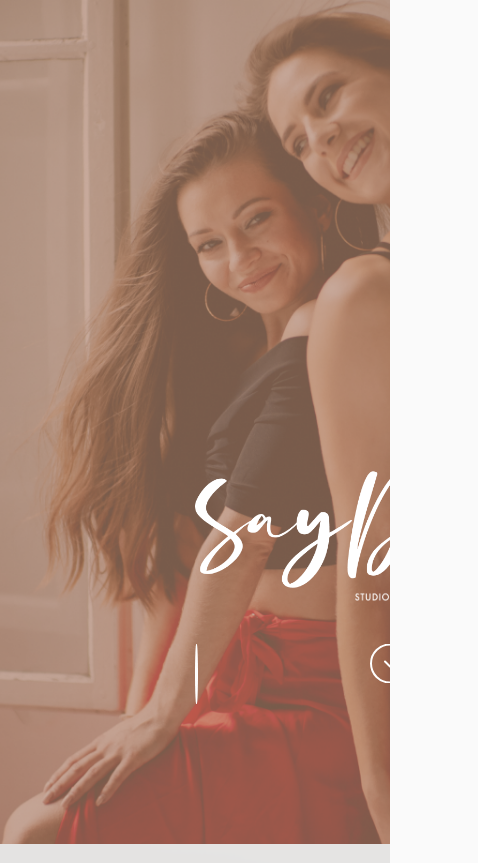
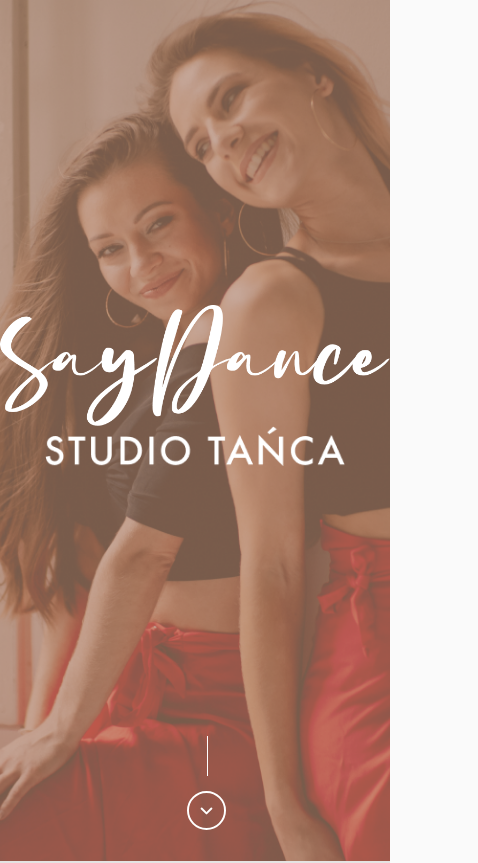
Before and after one commit to MichSzmid/SayDance-v2, a React (Create React App) app: page / in a window 390 px wide. Shown: the top 863 px of the page, 478 px wide, since content can reach past the window. Built offline with nearby package versions, Linux system fonts and the light colour scheme.

Commit message:
Mobile UI fix (header)

```diff
--- a/public/index.html
+++ b/public/index.html
@@ -3,8 +3,10 @@
   <head>
     <meta charset="utf-8" />
     <link rel="icon" href="./favicon.ico" />
-    <meta name="viewport" content="width=device-width, initial-scale=1" />
+    <meta name="viewport" content="width=device-width, initial-scale=1">
     <meta  name="description" content="saydance.pl" />
+    <meta name="theme-color" content="#bb8d76" />
+    <meta name="apple-mobile-web-app-capable" content="yes" />
     <link rel="manifest" href="%PUBLIC_URL%/manifest.json" />
     <title>Say Dance | Studio Tańca</title>
   </head>
--- a/src/Components/Content/6 Footer.js
+++ b/src/Components/Content/6 Footer.js
@@ -1,19 +1,78 @@
 import React from 'react';
 
 const Footer = () => {
+
+        const AdressStyle = {
+            fontFamily:"Abril Fatface",
+            fontSize: "2.3vw",
+            letterSpacing: "1px",
+            fontWeight: "400",
+            margin:"0",
+            padding: "0",
+            color:"#555555",
+            float:"left",
+            textAlign: "left",
+        }
+
+        const footerStyleMapsDiv = {
+            display:"block",
+            position:"relative",
+            float:"left",
+            textAlign:"left",
+            width:"100%",
+            margin:"30px 0 0 0"
+        }
+        const footerStyleMaps = {
+            color:"rgb(77, 77, 77)",
+            width:"100%",
+            marginTop:"60px",
+            fontSize: "18px",
+            fontWeight: "100",
+        }
+        const contactPhoneStyleDiv = {
+            float:"left",
+            width:"100%",
+            margin:"80px 0 0 0"
+        }
+        const contactPhoneStyle = {
+            fontWeight:"bold",
+            padding:"0",
+            margin:"2px",
+            width:"100%",
+            textAlign:"left",
+            color:"rgb(187, 141, 118)",
+            fontFamily:"sans-serif",
+            fontWeight:"500",
+            fontSize:"24px",
+    }
+        const contactMailStyle = {
+            marginTop:"40px",
+            color:"rgb(187, 141, 118)",
+            fontFamily:"sans-serif",
+            float:"left",
+            fontSize:"24px",
+    }
     return(
         <section className="content footer background-image">
             <div className="contact-sheet">
                 <div className="logo background-image"></div>
-                <a className="adress"> Siemianowicka 84, <br/>Bytom</a>
-                <br/><br/> <a href="https://www.google.pl/maps/place/
-                Siemianowicka+84,+41-902+Bytom/@50.344539,18.9470145,246a,43.9y,184.49h,44.91t/
-                data=!3m1!1e3!4m5!3m4!1s0x4716d31b9f75c1c9:0x2a6359c0c587c47b!8m2!3d50.3419447!4d18.9461527?ucbcb=1">
+                <a style={AdressStyle}> Siemianowicka 84, <br/>Bytom</a>
+                <div style={footerStyleMapsDiv}>
+                    <a style={footerStyleMaps} target="_blank" href="https://www.google.com/maps/place/
+                    Siemianowicka+84,+41-902+Bytom/@50.344539,18.9470145,246a,43.9y,184.49h,44.91t/
+                    data=!3m1!1e3!4m5!3m4!1s0x4716d31b9f75c1c9:0x2a6359c0c587c47b!8m2!3d50.3419447!4d18.9461527?ucbcb=1">
                     Zobacz na mapie
                 </a>
+                </div>
+                {/* <div style={contactPhoneStyleDiv}>
+                    <p style={contactPhoneStyle}>886 097 832 - Kasia</p>
+                    <p style={contactPhoneStyle}>503 363 067 - Kamila</p>
+                    <p><a href="mailto:hello.saydance@gmail.com" style={contactMailStyle} >hello.saydance@gmail.com</a></p>
+                </div> */}
             </div>
         </section>
     )
+
 };
 
 export default Footer;
--- a/src/Components/Content/Header/Header.jsx
+++ b/src/Components/Content/Header/Header.jsx
@@ -3,17 +3,17 @@ import { Link, animateScroll as scroll } from "react-scroll";
 
 const Header = () => {
     return(
-         <div className="active header background-image" id="home">
+         <section className="active header background-image" id="home">
 
              <div className="header-logo">
                 <div className="logo1 background-image"></div>
                 <div className="logo2 background-image"></div>
-                <div className="vertical-line" style={{display:"block"}}></div>
                 <div className="center-scroll background-image">
-                    <Link activeClass="active" to="about" spy={true} smooth={true} offset={-80} duration={500}></Link>
+                    <div className="vertical-line" style={{display:"block"}}></div>
+                    <Link activeClass="active" to="about" spy={true} smooth={true} offset={0} duration={500}></Link>
                 </div>
             </div>
-        </div>
+        </section>
     )
 };
 export default Header;
--- a/src/Components/Content/Header/Navbar.js
+++ b/src/Components/Content/Header/Navbar.js
@@ -6,7 +6,7 @@ const  Navbar = () =>  {
 
     const [NavScroll, setNavScroll ] = useState(false);
     const colorChange = () => {
-        if(window.scrollY>=310) {
+        if(window.scrollY>=920) {
             setNavScroll(true);
         } else {
             setNavScroll(false);
@@ -23,27 +23,27 @@ const  Navbar = () =>  {
                     </Link>
                 </li>
                 <li>
-                    <Link activeClass="active" to="about" spy={true} smooth={true} offset={-60} duration={500}>
+                    <Link activeClass="active" to="about" spy={true} smooth={true} offset={0} duration={500}>
                         O nas
                     </Link>
                 </li>
                 <li>
-                    <Link activeClass="active" to="activities-grid" spy={true} smooth={true} offset={-160} duration={600}>
+                    <Link activeClass="active" to="activities-grid" spy={true} smooth={true} offset={0} duration={600}>
                         Zajęcia taneczne
                     </Link>
                 </li>
                 <li>
-                    <Link activeClass="active" to="timetable" spy={true} smooth={true} offset={60} duration={600}>
+                    <Link activeClass="active" to="timetable" spy={true} smooth={true} offset={0} duration={600}>
                     Grafik
                     </Link>
                 </li>
                 <li>
-                    <Link activeClass="active" to="footer" spy={true} smooth={true} offset={-900} duration={600}>
+                    <Link activeClass="active" to="footer" spy={true} smooth={true} offset={0} duration={600}>
                     Kontakt
                     </Link>
                 </li>
                 <li>
-                    <Link activeClass="active" to="rules" spy={true} smooth={true} offset={-60} duration={600}>
+                    <Link activeClass="active" to="rules" spy={true} smooth={true} offset={0} duration={600}>
                     Regulamin
                     </Link>
                 </li>
--- a/src/index.js
+++ b/src/index.js
@@ -7,7 +7,7 @@ import Header from './Components/Content/Header/Header';
 
 import '../src/styles.css'
 
-
+window.scrollTo(0, 1);
 ReactDOM.render(<Navbar /*NavScroll={NavbarScroll}*/ />,document.getElementById('navbar'));
 ReactDOM.render(<Header/>,document.getElementById('header'));
 ReactDOM.render(<App/>,document.getElementById('content'));
--- a/src/styles.css
+++ b/src/styles.css
@@ -12,11 +12,6 @@ body{
   overflow-x:hidden;
 }
 
-section#main{
-  position:absolute;
-  z-index:0;
-  width:100%;
-}
 section#navbar{
   width:100%;
   height:10%;
@@ -30,7 +25,7 @@ section#navbar{
 .navbar{
   display:block;
   width:auto;
-  height:8px;
+  height:70px;
   padding:10px 10% 0 0;
   text-align:right;
   color:#f5f5f5;
@@ -42,7 +37,7 @@ section#navbar{
   padding:10px 2% 0 0;
 
   transition: 0.5s;
-  height:80%;
+  height:70px;
 }
 .navbar>ul{
   margin:0;
@@ -70,35 +65,58 @@ section#navbar{
     text-decoration: none;
     user-select: none;
 }
-@media (max-width: 900px) {
-  .navbar{display:none;}
-}
-.header{
-  position:relative;
+section.header{
   width:100%;
-  min-height: 100vh;
+  height: 102vh;
   z-index:0;
   background-image: url(./Images/1\ Header/Foto_glowne.png);
   background-size:cover;
-
   text-align:center;
   overflow:hidden;
 }
 .header-logo{
-  position:absolute;
-  display:ruby;
-   top: 40%;
+  padding: 21% 0;
+  display:block -moz-stack;
   width:100%;
   margin: 0 auto;
   text-align: center;
+  transition:0.2s;
+}
+.logo1{
+  background-image: url(./Images/1\ Header/SayDance.png);
+  background-position: center bottom;
+  background-size:contain;
+  position:relative;
+  width:100%;
+  min-height: 250px;
+  min-width: 200px;
+}
+.logo2{
+  background-image: url(./Images/1\ Header/studio_tanca.png);
+  background-position: center top;
+  background-size:contain;
+  position:relative;
+  margin:auto;
+  height:20%;
+  min-height: 80px;
+  min-width: 200px;
+  max-width: 300px;
+}
+.vertical-line{
+  border-left: 1.5px solid white;
+  height: 80%;
+  position:absolute;
+  left: 50%;
+  bottom: 60px;
 }
 .center-scroll{
-  display:block;
-  position:sticky;
+  position:absolute;
   left:48vw;
-  height:10vw;
-  width:40px;
-  margin: 0;
+  bottom:1vh;
+  height:50px;
+  width:10%;
+  max-width:40px;
+  margin: 0px 0 0 0;
   background-image: url(./Images/1\ Header/ikona_scroll.svg);
   background-size:100%;
   background-position: center;
@@ -112,33 +130,15 @@ section#navbar{
   border-radius: 50%;
 }
 
-.vertical-line{
-  display:block;
-  position:absolute;
-  height: 60px;
-  width:  2.5px;
-  border-radius: 50%;
-  background-color: white;
-  margin: 0;
+@media (max-width: 840px) {
+  .navbar{display:none;}
 }
-.logo1{
-  background-image: url(./Images/1\ Header/SayDance.png);
-  position:relative;
-  background-position: center bottom;
-  background-size:contain;
-  width:100%;
-  min-height: 250px;
-  min-width: 200px;
+@media (min-width:200px) and (max-width: 600px) and (min-height:600px) and (max-height:1200px) {
+  .header-logo{ padding-top:45%;}
 }
-.logo2{
-  background-image: url(./Images/1\ Header/studio_tanca.png);
-  width:100%;
-  background-position: center top;
-  background-size:18%;
-  min-height: 50px;
-  min-width: 200px;
+@media (min-width:600px) and (max-width: 1100px) and (min-height:1500px) {
+  .header-logo{ padding-top:70%;}
 }
-
 .background-image{
   user-select: none; /* CSS3 */
   background-position-x: 50%;
@@ -173,8 +173,8 @@ section.about{
   background-image: url(./Images/2\ O\ nas/Foto_o_nas.png);
   background-size: cover;
   background-position-y:60%;
-  height: 760px;
-  padding: 3%;
+  height:720px;
+  padding: 3% 10% 0 10%;
 }
 .about-text{
   display: block;
@@ -237,7 +237,8 @@ section.activities{
   .activities-grid { grid-template-columns: repeat(1, 1fr); text-align: center; }
 }
 .activities-grid > .activity{
-  width:400px;
+  min-width:320px;
+  width:100%;
   height:400px;
   position:relative;
   display:block;
@@ -390,39 +391,8 @@ section.timetable{
  height:50%;
  background-color: darkcyan;
 }
-section.footer{
-  background-image: url(./Images/6\ Stopka/stopka.png);
-  background-color: #f3f3f3;
-  background-size:contain;
-  width:100%;
-  height:100vh;
-}
-.footer > .contact-sheet{
-  display:block;
-  margin: 0 20% 0 33%;
-  padding: 0 4% 0 4%;
-  width: 34%;
-  height: 90%;
-}
 
-.contact-sheet > .logo{
-  background-image: url(./Images/6\ Stopka/logo_basic_color.png);
-  background-size: contain;
-  width:50%;
-  margin:0 auto;
-  height:250px;
-}
-.contact-sheet > .adress{
-  font-family:"Abril Fatface";
-  font-size: 2.5vw;
-  letter-spacing: 1px;
-  font-weight: 400;
-  margin:0;
-  padding: 0;
-  color:#555555;
-  float:left;
-  text-align: left;
-}
+
 section.rules{
   padding: 0 15% 5% 15%;
   height:min-content;
@@ -509,3 +479,29 @@ section.rules{
   display:none;
   transition:0.7s;
 }
+
+section.footer{
+  background-image: url(./Images/6\ Stopka/stopka.png);
+  background-color: #f3f3f3;
+  background-size: contain;
+  width:100%;
+  height:1000px;
+}
+.footer > .contact-sheet{
+  display:block;
+  position:static;
+  padding: 0 6% 0 6%;
+  width: 50%;
+  margin: auto;
+  height: 500px;
+}
+.footer > .contact-sheet > .logo{
+  background-image: url(./Images/6\ Stopka/logo_basic_color.png);
+  background-size: contain;
+  width:50%;
+  margin:0 auto;
+  height:250px;
+}
+.footer > .contact-sheet a:visited{
+  color:rgb(77, 77, 77);
+}
```
